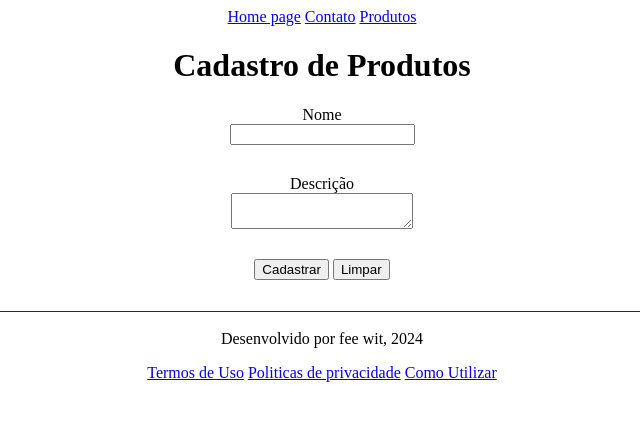
After one commit to feehzinhowit/projeto_lp3, a Flask app: page /produtos/cadastro in a window 1280 px wide. The commit adds this page. Shown: the top 421 px of the page, without its empty margins (318-958 px from the left). Run offline with Flask 3, Linux system fonts and the light colour scheme.

Commit message:
aula de forms, get, post

```diff
--- a/projeto_lp3/app.py
+++ b/projeto_lp3/app.py
@@ -1,12 +1,29 @@
-from flask import Flask, render_template
+from flask import Flask, render_template, request
 from validate_docbr import CPF, CNPJ
 
-
+lista_produtos = [
+        { "nome": "Coca-cola", "descricao": "mata a sede" },
+        { "nome": "Doritos", "descricao": "Suja a mão" },
+        { "nome": "Chocolate", "descricao": "Bom" }
+]
 
 app = Flask("minha app")
 
 
 # rota + função
+
+@app.route("/cpf")
+def cpf():
+    cpf = CPF()
+    GerarCpf = cpf.generate(True)
+    return render_template("cpf.html", cpf = GerarCpf)
+
+
+@app.route("/cnpj")
+def cnpj():
+    cnpj = CNPJ()
+    GerarCnpj = cnpj.generate(True)
+    return render_template("cnpj.html", cnpj = GerarCnpj)
 
 # / - home page
 @app.route("/")
@@ -22,30 +39,7 @@ def contato():
 # /produtos - pagina de produos
 @app.route("/produtos")
 def produtos():
-    lista_produtos = [
-        { "nome": "Coca-cola", "descricao": "mata a sede" },
-        { "nome": "Doritos", "descricao": "Suja a mão" },
-        { "nome": "Chocolate", "descricao": "Bom" }
-    ]
     return render_template("produtos.html", produtos=lista_produtos)
-
-
-
-
-@app.route("/cpf")
-def cpf():
-    cpf = CPF()
-    GerarCpf = cpf.generate(True)
-    return render_template("cpf.html", cpf = GerarCpf)
-
-
-
-@app.route("/cnpj")
-def cnpj():
-    cnpj = CNPJ()
-    GerarCnpj = cnpj.generate(True)
-    return render_template("cnpj.html", cnpj = GerarCnpj)
-
 
 @app.route("/termosdeuso")
 def termosDeUso():
@@ -60,3 +54,30 @@ def politicasDePrivacidade():
 @app.route("/comoutilizar")
 def comoUtilizar():
     return render_template("comoUtilizar.html")
+
+# GET /produtos/cadastro devolver o form
+@app.route("/produtos/cadastro")
+def cadastro_produtos():
+    return render_template("cadastro_produtos.html")
+
+
+# POST /produtos que vai validar com os dados enviados pelo form
+# enviados pelo form
+#acessar o objeto request
+
+@app.route("/produtos", methods=['POST'])
+def salvar_produtos():
+
+    # pegando os valores digitados no form
+    # que estao na request
+    nome = request.form["nome"]
+    descricao = request.form["descricao"]
+
+    # crio um novo produto (novo dicionario)
+    produto = {"nome": nome, "descricao": descricao}
+
+    # adiciona o novo produto na lista
+    lista_produtos.append(produto)
+
+    # devolvo o template com o novo produto
+    return render_template("produtos.html", produtos=lista_produtos)
--- /dev/null
+++ b/static/style.css
@@ -0,0 +1,7 @@
+label, input, textarea{
+    display: block;
+}
+
+.form-control{
+    margin-bottom: 30px;
+}
--- a/templates/base.html
+++ b/templates/base.html
@@ -4,6 +4,8 @@
     <meta charset="UTF-8">
     <meta http-equiv="X-UA-Compatible" content="IE=edge">
     <meta name="viewport" content="width=device-width, initial-scale=1.0">
+    <link rel="stylesheet" href="{{ url_for('static', filename='style.css') }}">
+
     <title>{% block title %}{% endblock%}</title>
 </head>
 <body>
--- /dev/null
+++ b/templates/cadastro_produtos.html
@@ -0,0 +1,27 @@
+{%extends "base.html"%}
+
+{% block title %}Cadastro de Produtos{% endblock%}
+
+{% block content %}
+
+<center>
+
+<h1>Cadastro de Produtos</h1>
+
+<form action="/produtos" method="POST">
+    <div class="form-control">
+        <label for="nome">Nome</label>
+        <input type="text" id="nome" name="nome">
+    </div>
+
+    <div class="form-control">
+        <label for="descricao">Descrição</label>
+        <textarea name="descricao" id="descricao"></textarea>
+    </div>
+
+    <button type="submit">Cadastrar</button>
+    <button type="reset">Limpar</button>
+</form>
+
+</center>
+{% endblock%}
--- a/templates/contato.html
+++ b/templates/contato.html
@@ -4,6 +4,8 @@
 
 
 {% block content %}
-<h1>Entre em contato</h1>
-<p>Fale conosco</p>
+<center>
+    <h1>Entre em contato</h1>
+    <p>Fale conosco</p>
+</center>
 {% endblock%}
```
Also changed, not shown: templates/produtos.html (+8 -4 lines).
